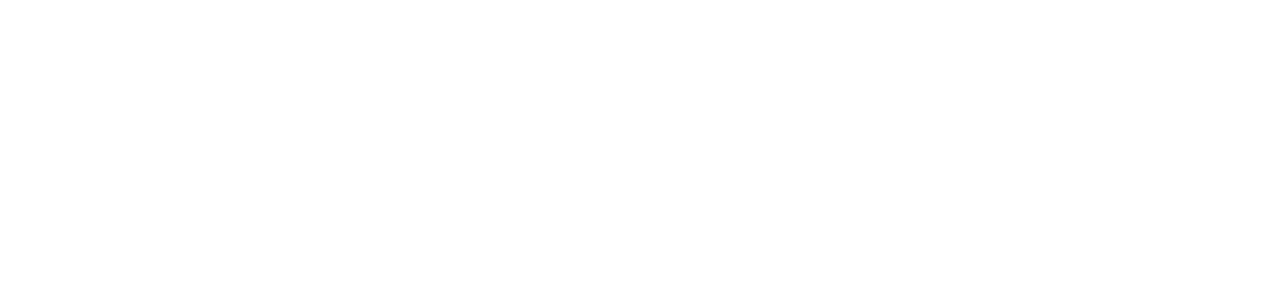
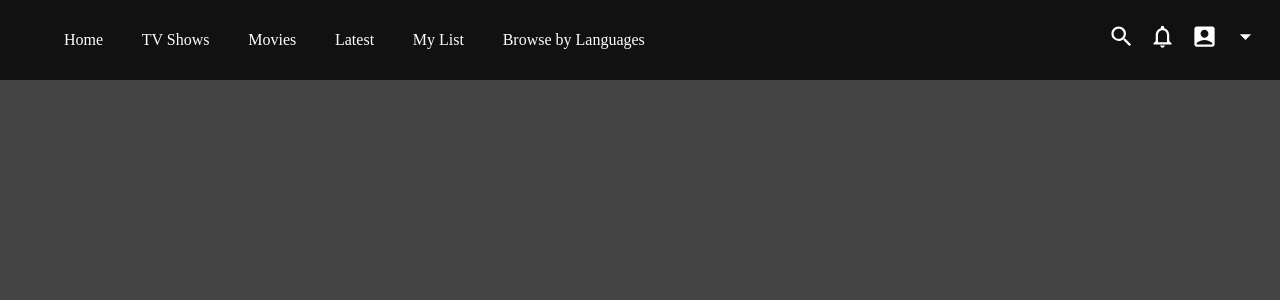
Before and after one commit to DesalegnTamirat/netflix-clone, a React (Vite) app: page / in a window 1280 px wide. Shown: the top 300 px of the page. Built offline with nearby package versions, Linux system fonts and the light colour scheme.

Commit message:
add basic styling to header

```diff
--- a/src/App.jsx
+++ b/src/App.jsx
@@ -1,11 +1,11 @@
-import React from 'react'
+import Header from "./components/Header/Header";
 
 function App() {
   return (
     <>
-
+      <Header />
     </>
-  )
+  );
 }
 
-export default App
+export default App;
--- a/src/components/Header/Header.jsx
+++ b/src/components/Header/Header.jsx
@@ -4,11 +4,14 @@
   MdNotificationsNone,
   MdSearch,
 } from "react-icons/md";
+import "./header.css";
 
 function Header() {
   return (
-    <div>
-      <ul>
+    <div className="header-outer-container place-center">
+      <div className="header-container place-between">
+        <div className="header-left">
+          <ul className="place-between">
             <li>Home</li>
             <li>TV Shows</li>
             <li>Movies</li>
@@ -16,7 +19,9 @@
             <li>My List</li>
             <li>Browse by Languages</li>
           </ul>
-      <ul>
+        </div>
+        <div className="header-right">
+          <ul className="place-between">
             <li>
               <MdSearch />
             </li>
@@ -31,6 +36,8 @@
             </li>
           </ul>
         </div>
+      </div>
+    </div>
   );
 }
 
--- /dev/null
+++ b/src/components/Header/header.css
@@ -0,0 +1,22 @@
+.header-outer-container {
+  background-color: #111;
+  position: sticky;
+  top: 0;
+  height: 10vh;
+  color: white;
+  transition: all 0.5s ease-in;
+}
+.header-container {
+  width: 90%;
+}
+.header-container ul {
+  list-style: none;
+  cursor: pointer;
+}
+.header-left ul {
+  width: 150%;
+}
+.header-right ul {
+  width: 140%;
+  font-size: 27px;
+}
--- a/src/index.css
+++ b/src/index.css
@@ -0,0 +1,20 @@
+/* >==> General Styles <==< */
+* {
+  margin: 0;
+  padding: 0;
+}
+body {
+  background-color: #444;
+}
+
+/* >==> Utility Classes <==< */
+.place-center, .place-between {
+  display: flex;
+  align-items: center;
+}
+.place-center {
+  justify-content: center;
+}
+.place-between {
+  justify-content: space-between;
+}
```
Lines whose indentation alone changed are shown as unchanged.
